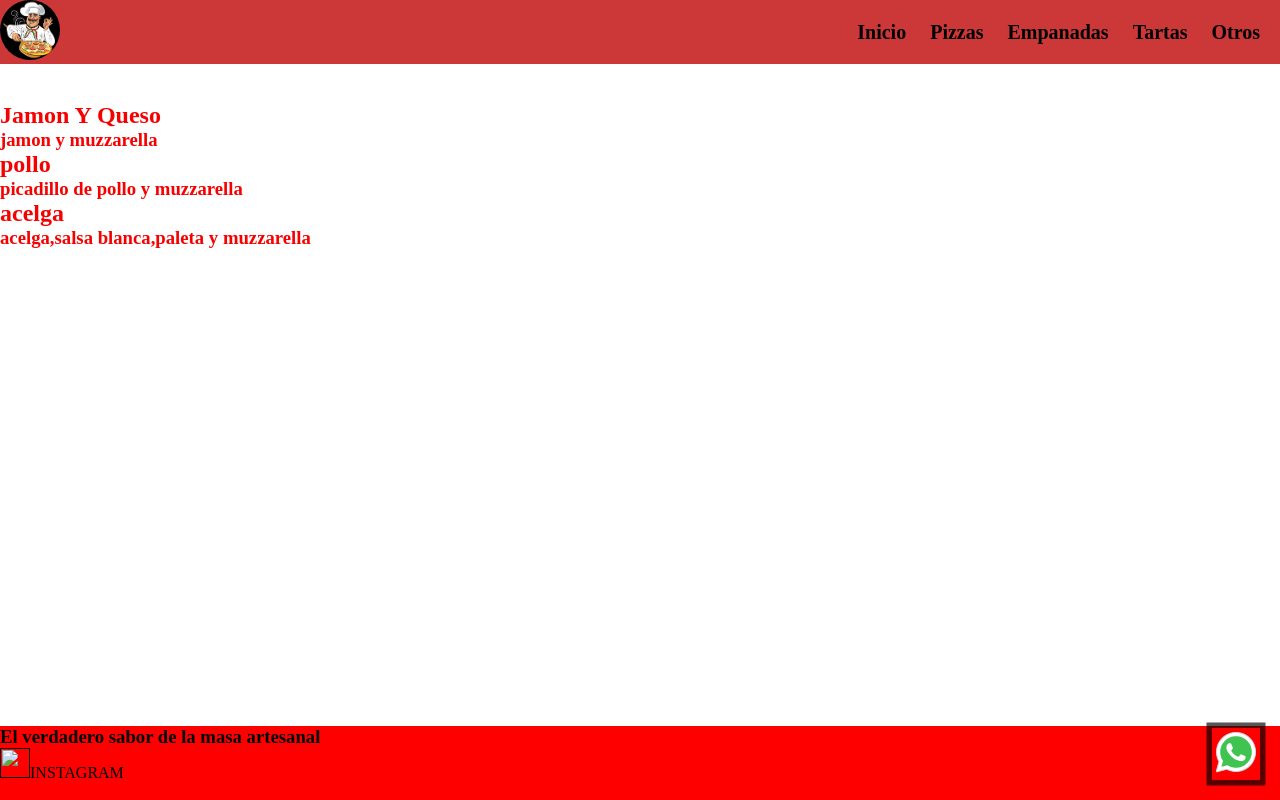
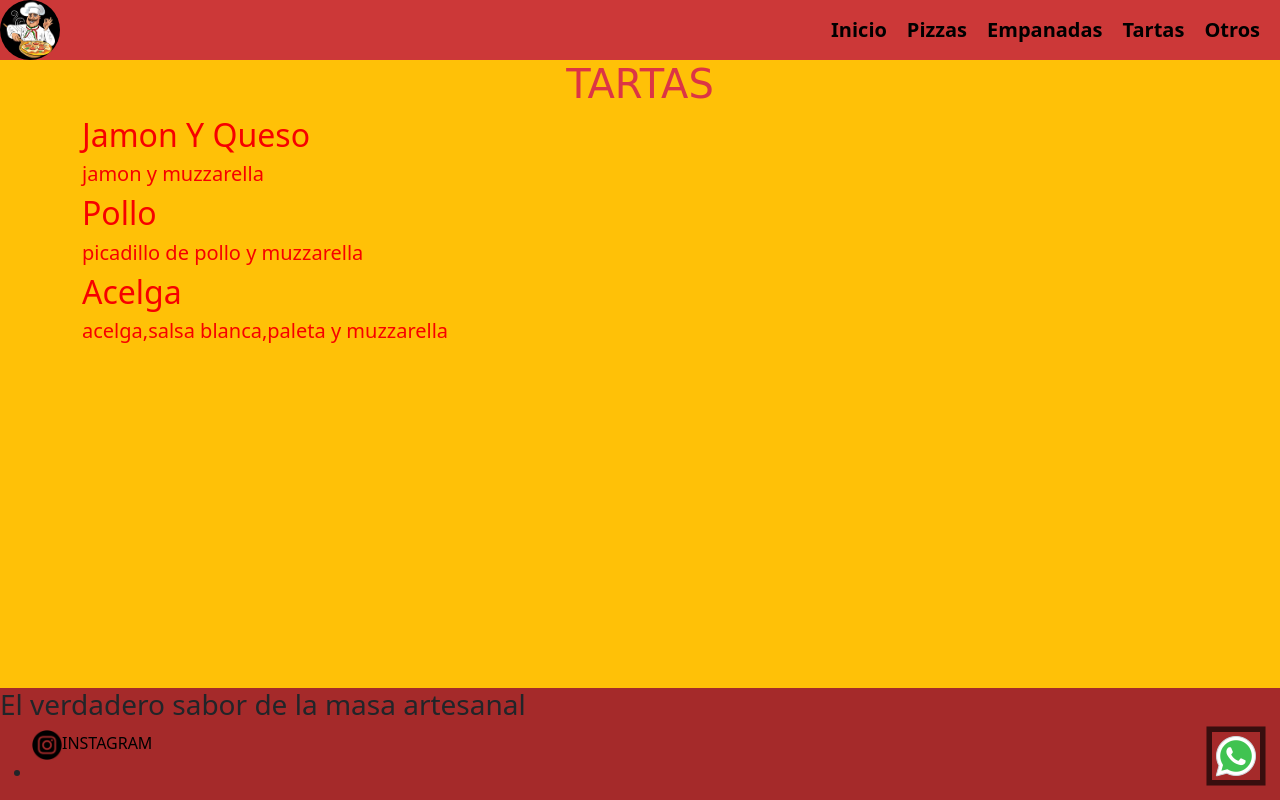
Before and after one commit to AlondraFernandez/proyecto-final, a plain HTML site: page pages/tartas.html in a window 1280 px wide. Drawn offline with Linux system fonts and the light colour scheme.

Commit message:
proyecto-final

```diff
--- a/css/style.css
+++ b/css/style.css
@@ -33,12 +33,10 @@ header{
 
 }
 .medida{
-    height:100vh;
+    height: 100vh;
 }
-.d-blockw-100{
-    width: 500px;
-    height: 500px;
-}
+
+
 
 
 
@@ -99,7 +97,7 @@ h1{
     background-color: rgba(255, 174, 0, 0.897);
 }
 footer{
-    background-color: red;
+    background-color: brown;
     height: 100%;
     list-style: none;
 }
--- a/pages/tartas.html
+++ b/pages/tartas.html
@@ -4,6 +4,7 @@
     <meta charset="UTF-8">
     <meta name="viewport" content="width=device-width, initial-scale=1.0">
     <title>PIZZERIA EL JOPE</title>
+    <link rel="stylesheet" href="../bootstrap-5.3.2-dist/css/bootstrap.min.css">
     <link rel="stylesheet" href="../css/style.css">
 </head>
 <body>
@@ -20,19 +21,20 @@
                 <a href="./otros.html">Otros</a>
             </nav>
         </header>
-        <main class="fondo-negro">
-        <h1>TARTAS</h1>
-        <div>
+        <main class="bg-warning">
+        <h1 class="text-danger">TARTAS</h1>
+        <section class="container">
+            <div class=" bg-wearning">
                 <h2>Jamon Y Queso</h2>
-            <h3>jamon y muzzarella</h3>
+                <h5>jamon y muzzarella</h5>
             </div>
             <div>
-            <h2>pollo</h2>
-            <h3>picadillo de pollo y muzzarella</h3>
+                <h2>Pollo</h2>
+                <h5>picadillo de pollo y muzzarella</h5>
             </div>
             <div>
-            <h2>acelga</h2>
-            <h3>acelga,salsa blanca,paleta y muzzarella</h3>
+                <h2>Acelga</h2>
+                <h5>acelga,salsa blanca,paleta y muzzarella</h5>
             </div>
             </main>
             <div class="container-boton">
@@ -40,11 +42,12 @@
                     <img class="icono" src="../assets/img/icons8-whatsapp-48.png" alt="">
                 </a>
             </div>
+        </section>
         <footer>
             <section>
                 <h3>El verdadero sabor de la masa artesanal</h3>
                 <ul>
-                </li><a href=""><img src="./assets/img/instagram.png" alt="">INSTAGRAM</a><li>
+                </li><a href=""><img src="../assets/img/instagram.png" alt="">INSTAGRAM</a><li>
                 </ul>
             </section>
         </footer>
```
Also changed, not shown: index.html (+9 -2 lines), pages/empanadas.html (+6 -3 lines), assets/img/carrusel-4.avif (added). Lines whose indentation alone changed are shown as unchanged.
